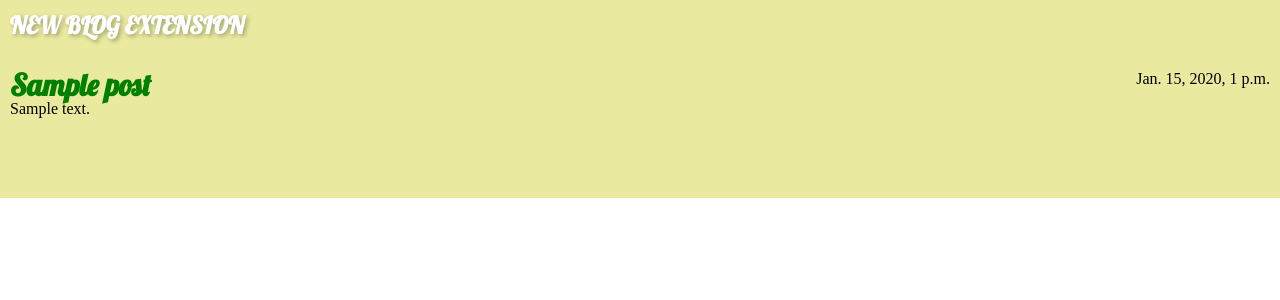
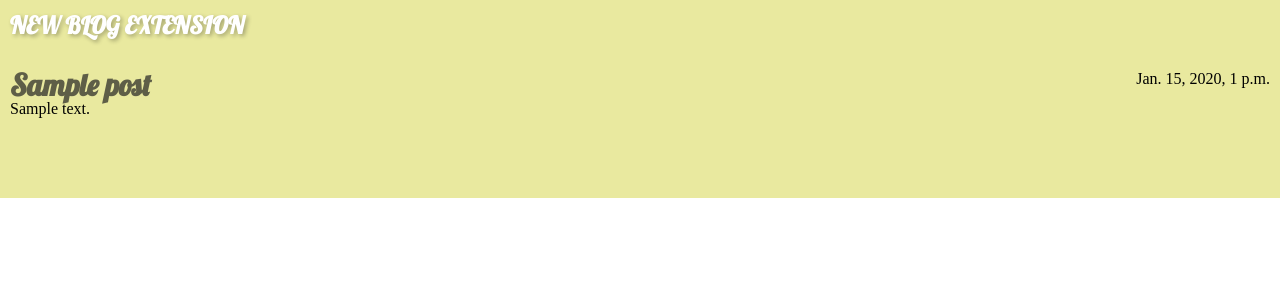
Before and after one commit to OlegKo2024/my-first-blog, a Django app: page /new/ in a window 1280 px wide, with the pointer over the restyled element. Shown: the part 164-464 px from the top of the page. Run offline with Django 5.2, Linux system fonts and the light colour scheme; tables that the repository leaves empty hold one stand-in row (values such as "Sample post").

Commit message:
Change 20250916_2

```diff
--- a/app_blog/static/css/new.css
+++ b/app_blog/static/css/new.css
@@ -221,7 +221,7 @@ cursive браузер понимает это так:
 }
 
 .post h2 a:hover {
-    color: #008000;
+    color: #5e5e47;
     transform: scale(1.25);
 }
 
```
